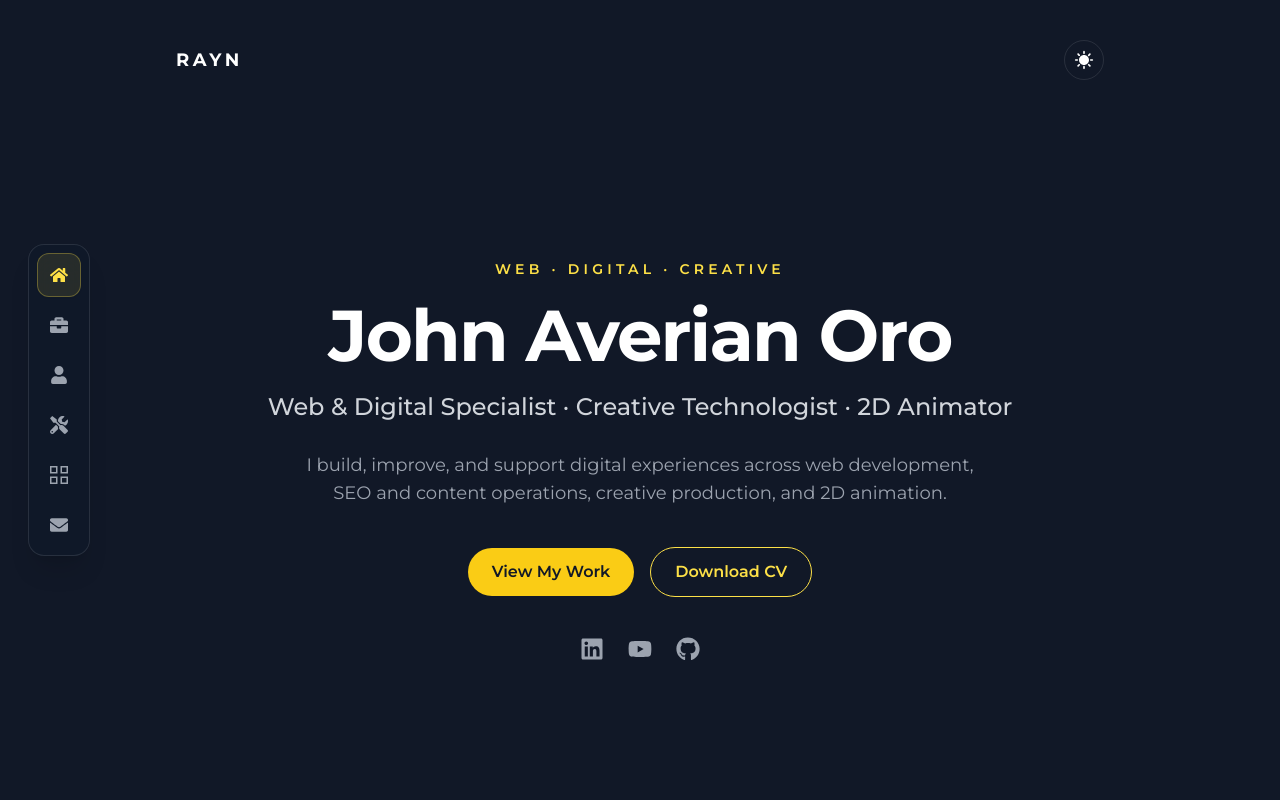
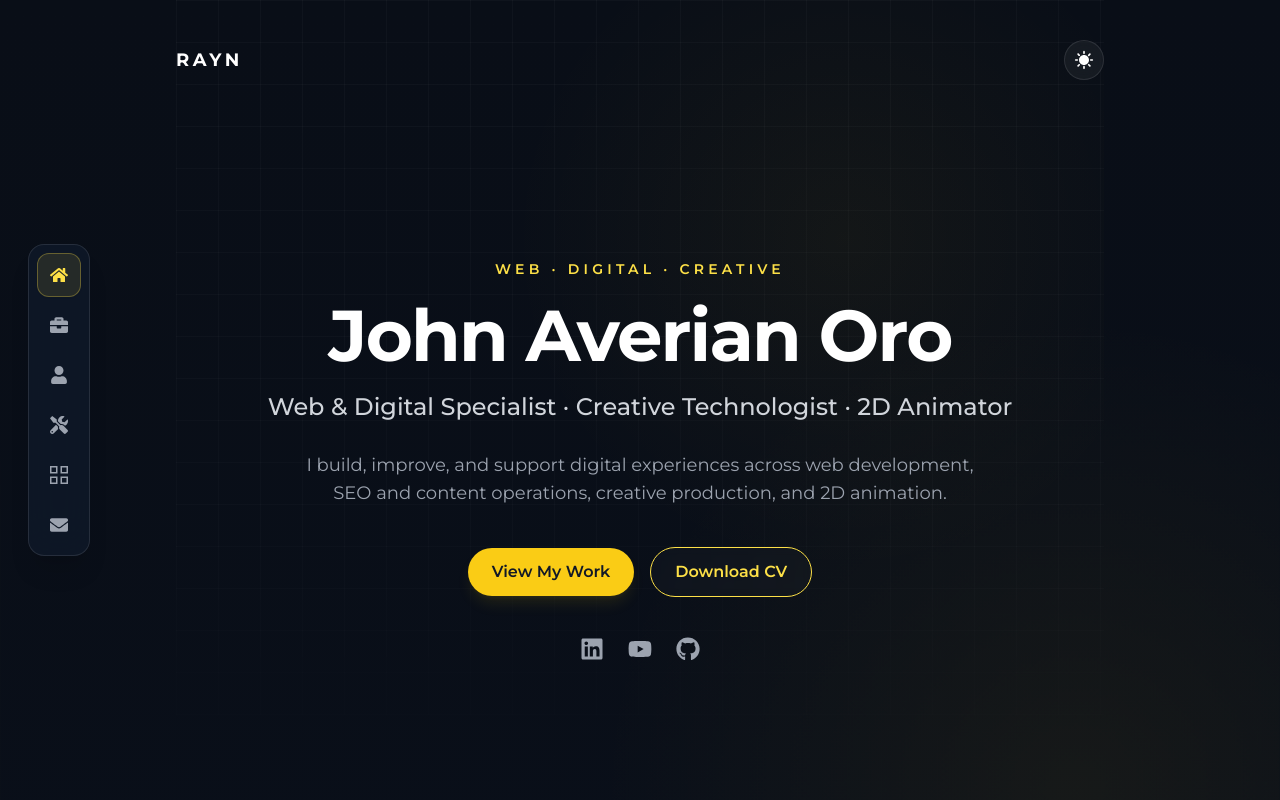
Before and after one commit to RaynGH/new-portfolio-main, a React (Create React App) app: page / in a window 1280 px wide. Shown: the top 800 px of the page. Built offline with nearby package versions, Linux system fonts and the light colour scheme.

Commit message:
Add Mark 1 interactive hero atmosphere

```diff
--- a/src/Pages/Homepage.jsx
+++ b/src/Pages/Homepage.jsx
@@ -39,14 +39,30 @@ const CLIENTS = [
 function Homepage() {
   const [darkMode, setDarkMode] = useState(true);
 
+  const handleHeroPointerMove = (event) => {
+    const rect = event.currentTarget.getBoundingClientRect();
+    const pointerX = ((event.clientX - rect.left) / rect.width) * 100;
+    const pointerY = ((event.clientY - rect.top) / rect.height) * 100;
+
+    event.currentTarget.style.setProperty('--pointer-x', `${pointerX}%`);
+    event.currentTarget.style.setProperty('--pointer-y', `${pointerY}%`);
+  };
+
   return (
     <div className={darkMode ? 'dark' : ''}>
       <BottomDock />
       <Sidebar />
 
-      <main className="min-h-screen bg-white px-6 sm:px-10 md:px-16 lg:px-28 xl:px-44 2xl:px-64 dark:bg-gray-900 transition-colors duration-200">
-        <section id="home" className="min-h-screen flex flex-col">
-          <nav className="py-8 sm:py-10 flex items-center justify-between">
+      <main className="portfolio-shell min-h-screen px-6 transition-colors duration-300 sm:px-10 md:px-16 lg:px-28 xl:px-44 2xl:px-64">
+        <section
+          id="home"
+          className="hero-atmosphere relative min-h-screen overflow-hidden flex flex-col"
+          onPointerMove={handleHeroPointerMove}
+        >
+          <div className="hero-grid pointer-events-none absolute inset-0 -z-20" aria-hidden="true" />
+          <div className="hero-pointer-glow pointer-events-none absolute inset-0 -z-10" aria-hidden="true" />
+
+          <nav className="relative z-10 py-8 sm:py-10 flex items-center justify-between">
             <a
               href="#home"
               className="text-lg font-bold tracking-[0.2em] text-gray-900 dark:text-white"
@@ -58,13 +74,13 @@ function Homepage() {
               type="button"
               onClick={() => setDarkMode(!darkMode)}
               aria-label="Toggle light and dark mode"
-              className="grid h-10 w-10 place-items-center rounded-full border border-gray-200 text-gray-700 transition hover:border-green-500 hover:text-green-500 dark:border-white/10 dark:text-white dark:hover:border-yellow-300 dark:hover:text-yellow-300"
+              className="grid h-10 w-10 place-items-center rounded-full border border-gray-200/80 bg-white/45 text-gray-700 backdrop-blur-md transition hover:border-green-500 hover:text-green-500 dark:border-white/10 dark:bg-white/5 dark:text-white dark:hover:border-yellow-300 dark:hover:text-yellow-300"
             >
               <MdSunny className="text-xl" />
             </button>
           </nav>
 
-          <div className="flex flex-1 items-center justify-center py-16 sm:py-24">
+          <div className="relative z-10 flex flex-1 items-center justify-center py-16 sm:py-24">
             <div className="max-w-4xl text-center">
               <p className="mb-5 text-xs sm:text-sm font-semibold uppercase tracking-[0.3em] text-green-600 dark:text-yellow-300">
                 Web · Digital · Creative
@@ -86,7 +102,7 @@ function Homepage() {
               <div className="mt-10 flex flex-col sm:flex-row items-center justify-center gap-4">
                 <a
                   href="#projects"
-                  className="inline-flex min-w-[160px] items-center justify-center rounded-full bg-green-500 px-6 py-3 font-semibold text-white transition hover:bg-green-600 dark:bg-yellow-400 dark:text-gray-900 dark:hover:bg-yellow-300"
+                  className="inline-flex min-w-[160px] items-center justify-center rounded-full bg-green-500 px-6 py-3 font-semibold text-white shadow-lg shadow-green-500/10 transition hover:bg-green-600 dark:bg-yellow-400 dark:text-gray-900 dark:shadow-yellow-400/10 dark:hover:bg-yellow-300"
                 >
                   View My Work
                 </a>
@@ -94,7 +110,7 @@ function Homepage() {
                 <a
                   href={CV}
                   download="John_Averian_Oro_Resume"
-                  className="inline-flex min-w-[160px] items-center justify-center rounded-full border border-green-500 px-6 py-3 font-semibold text-green-600 transition hover:bg-green-500 hover:text-white dark:border-yellow-300 dark:text-yellow-300 dark:hover:bg-yellow-300 dark:hover:text-gray-900"
+                  className="inline-flex min-w-[160px] items-center justify-center rounded-full border border-green-500 bg-white/30 px-6 py-3 font-semibold text-green-600 backdrop-blur-sm transition hover:bg-green-500 hover:text-white dark:border-yellow-300 dark:bg-white/[0.025] dark:text-yellow-300 dark:hover:bg-yellow-300 dark:hover:text-gray-900"
                 >
                   Download CV
                 </a>
@@ -152,7 +168,7 @@ function Homepage() {
               {CLIENTS.map((client) => (
                 <article
                   key={client.name}
-                  className="rounded-2xl border border-gray-200 bg-white p-6 shadow-sm transition duration-200 hover:-translate-y-1 hover:shadow-lg dark:border-white/10 dark:bg-[#101a2a]"
+                  className="rounded-2xl border border-gray-200 bg-white/80 p-6 shadow-sm backdrop-blur-sm transition duration-200 hover:-translate-y-1 hover:shadow-lg dark:border-white/10 dark:bg-[#101a2a]/90"
                 >
                   <p className="text-xs font-semibold uppercase tracking-[0.2em] text-green-600 dark:text-yellow-300">
                     Client
```
